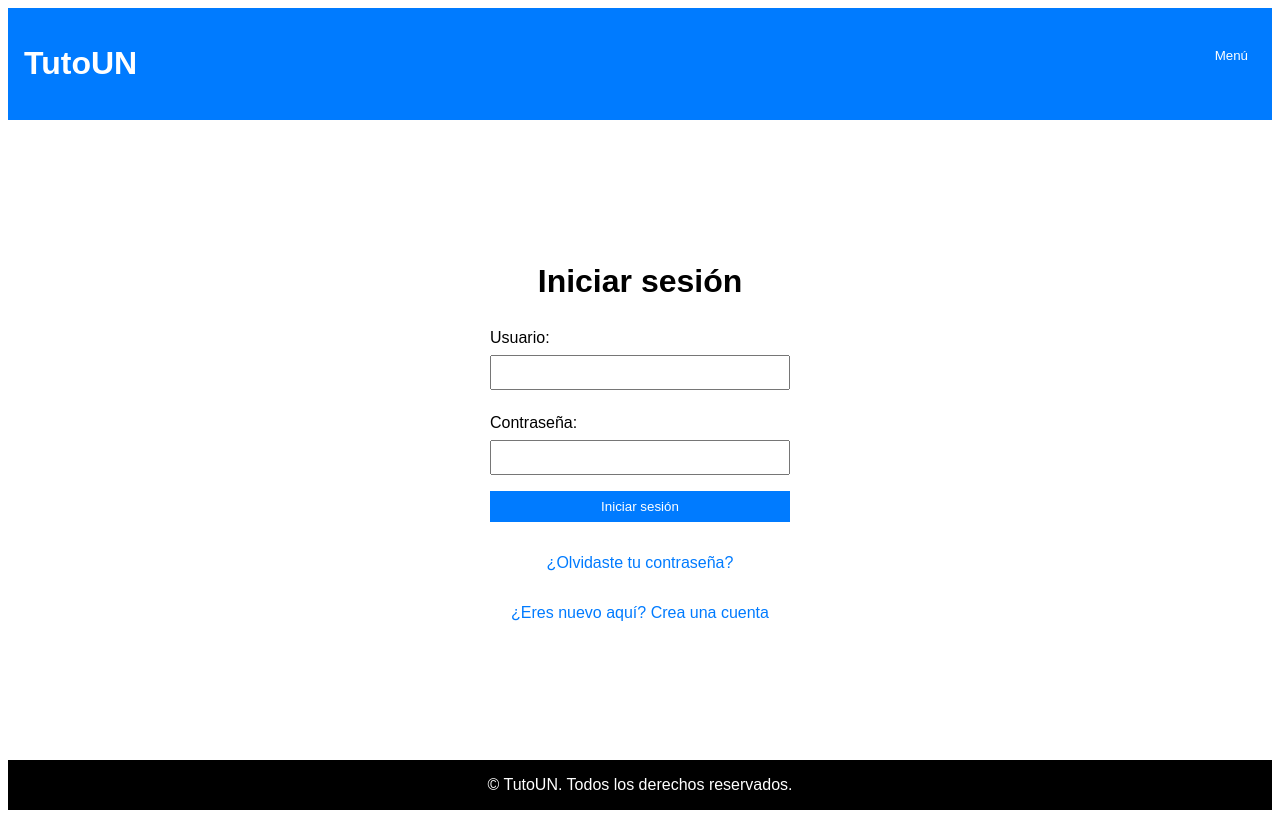
After one commit to federicoGuerrerot/ppi_10, a Django app: page /users/login/ in a window 1280 px wide. The commit adds this page. Run offline with Django 4.2, Linux system fonts and the light colour scheme.

Commit message:
Se crea template inicial para inicio de sesion

```diff
--- a/TutoUN/settings.py
+++ b/TutoUN/settings.py
@@ -31,6 +31,7 @@ ALLOWED_HOSTS = []
 # Application definition
 
 INSTALLED_APPS = [
+    'users',
     'core',
     'django.contrib.admin',
     'django.contrib.auth',
--- a/TutoUN/urls.py
+++ b/TutoUN/urls.py
@@ -4,4 +4,5 @@ from django.urls import path, include
 urlpatterns = [
     path('admin/', admin.site.urls),
     path('', include('core.urls')),
+    path('users/', include('users.urls')),
 ]
--- /dev/null
+++ b/core/templates/core/base.html
@@ -0,0 +1,96 @@
+<!DOCTYPE html>
+<html lang="es">
+<head>
+    <meta charset="UTF-8">
+    <meta name="viewport" content="width=device-width, initial-scale=1.0">
+    <title>{% block title %}Título predeterminado{% endblock %}</title>
+    <!-- Añade tus estilos CSS aquí -->
+    <style>
+        body {
+            font-family: Arial, sans-serif;
+        }
+        header {
+            display: flex;
+            justify-content: space-between;
+            align-items: center;
+            background-color: #007bff;
+            padding: 1rem;
+            color: white;
+        }
+        .search-section {
+            display: flex;
+            justify-content: center;
+            margin: 2rem 0;
+        }
+        footer {
+            background-color: #000;
+            color: white;
+            padding: 1rem;
+            text-align: center;
+        }
+
+        .dropdown {
+    position: relative;
+    display: inline-block;
+}
+
+.dropdown-toggle {
+    background-color: #007bff;
+    color: white;
+    border: none;
+    cursor: pointer;
+}
+
+.dropdown-menu {
+    display: none;
+    position: absolute;
+    right: 0;
+    background-color: white;
+    box-shadow: 0px 8px 16px 0px rgba(0, 0, 0, 0.2);
+    min-width: 160px;
+    z-index: 1;
+}
+
+.dropdown-menu a {
+    color: black;
+    padding: 12px 16px;
+    text-decoration: none;
+    display: block;
+}
+
+.dropdown-menu a:hover {
+    background-color: #f1f1f1;
+}
+
+.dropdown:hover .dropdown-menu {
+    display: block;
+}
+
+    </style>
+</head>
+<body>
+    <header>
+        <!-- Contenido del encabezado -->
+        <h1>TutoUN</h1>
+        <div class="dropdown">
+            <button class="dropdown-toggle">Menú</button>
+            <div class="dropdown-menu">
+                <a href="/">Inicio</a>
+                <a href="/tutores/">Tutores</a>
+                <a href="/materias/">Materias</a>
+                <a href="/contacto/">Contacto</a>
+            </div>
+    </header>
+
+    <main>
+        {% block content %}
+        <!-- El contenido de esta sección será reemplazado por las plantillas que extiendan 'base.html' -->
+        {% endblock %}
+    </main>
+
+    <footer>
+        <!-- Contenido del pie de página -->
+        &copy; TutoUN. Todos los derechos reservados.
+    </footer>
+</body>
+</html>
--- /dev/null
+++ b/users/templates/users/login.html
@@ -0,0 +1,69 @@
+{% extends 'core/base.html' %}
+
+{% block title %}
+    Iniciar sesión - TutoUN
+{% endblock %}
+
+{% block content %}
+    <style>
+        .login-container {
+            display: flex;
+            flex-direction: column;
+            align-items: center;
+            justify-content: center;
+            min-height: 80vh;
+        }
+
+        form {
+            display: flex;
+            flex-direction: column;
+            width: 100%;
+            max-width: 300px;
+        }
+
+        label {
+            margin: 0.5rem 0;
+        }
+
+        input {
+            margin-bottom: 1rem;
+            padding: 0.5rem;
+        }
+
+        button {
+            background-color: #007bff;
+            color: white;
+            border: none;
+            padding: 0.5rem;
+            cursor: pointer;
+            margin-bottom: 1rem;
+        }
+
+        button:hover {
+            background-color: #0056b3;
+        }
+
+        a {
+            color: #007bff;
+            text-decoration: none;
+        }
+
+        a:hover {
+            text-decoration: underline;
+        }
+    </style>
+
+    <div class="login-container">
+        <h1>Iniciar sesión</h1>
+        <form method="POST" action="{% url 'users:login' %}">
+            {% csrf_token %}
+            <label for="username">Usuario:</label>
+            <input type="text" name="username" id="username" required>
+            <label for="password">Contraseña:</label>
+            <input type="password" name="password" id="password" required>
+            <button type="submit">Iniciar sesión</button>
+        </form>
+        <p><a href="{}">¿Olvidaste tu contraseña?</a></p>
+        <p><a href="{}">¿Eres nuevo aquí? Crea una cuenta</a></p>
+    </div>
+{% endblock %}
--- /dev/null
+++ b/users/urls.py
@@ -0,0 +1,8 @@
+from django.urls import path
+from . import views
+
+app_name = 'users'
+urlpatterns = [
+    path('login/', views.user_login, name='login'),
+    # Agregar otras rutas aquí
+]
--- a/users/views.py
+++ b/users/views.py
@@ -1,3 +1,15 @@
-from django.shortcuts import render
+from django.contrib.auth import authenticate, login
+from django.shortcuts import render, redirect
 
-# Create your views here.
+def user_login(request):
+    if request.method == 'POST':
+        username = request.POST['username']
+        password = request.POST['password']
+        user = authenticate(request, username=username, password=password)
+        if user is not None:
+            login(request, user)
+            return redirect('core:home')  # Reemplazar 'core:home' con la vista de la página principal en tu proyecto
+        else:
+            # Mensaje de error si las credenciales son incorrectas
+            return render(request, 'users/login.html', {'error_message': 'Nombre de usuario o contraseña incorrecta'})
+    return render(request, 'users/login.html')
```
Also changed, not shown: core/templates/core/home.html (+6 -92 lines).
